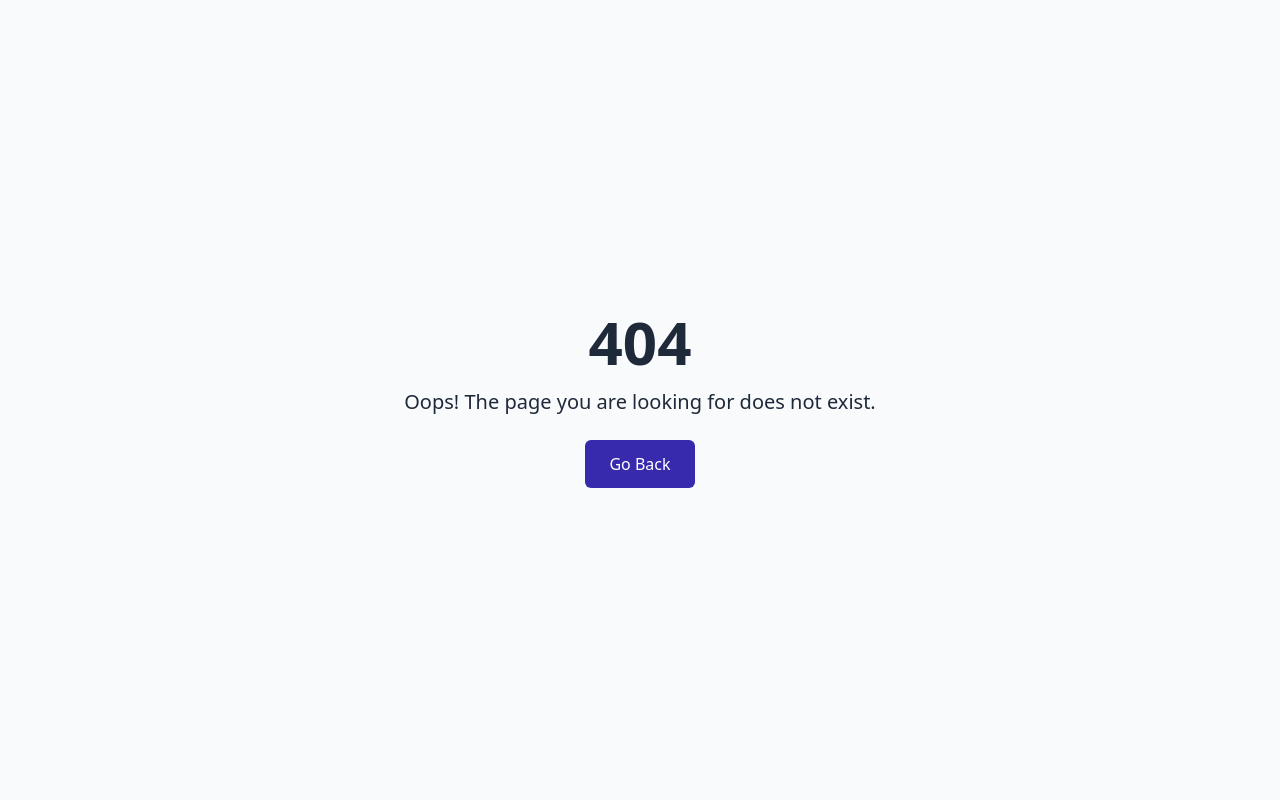
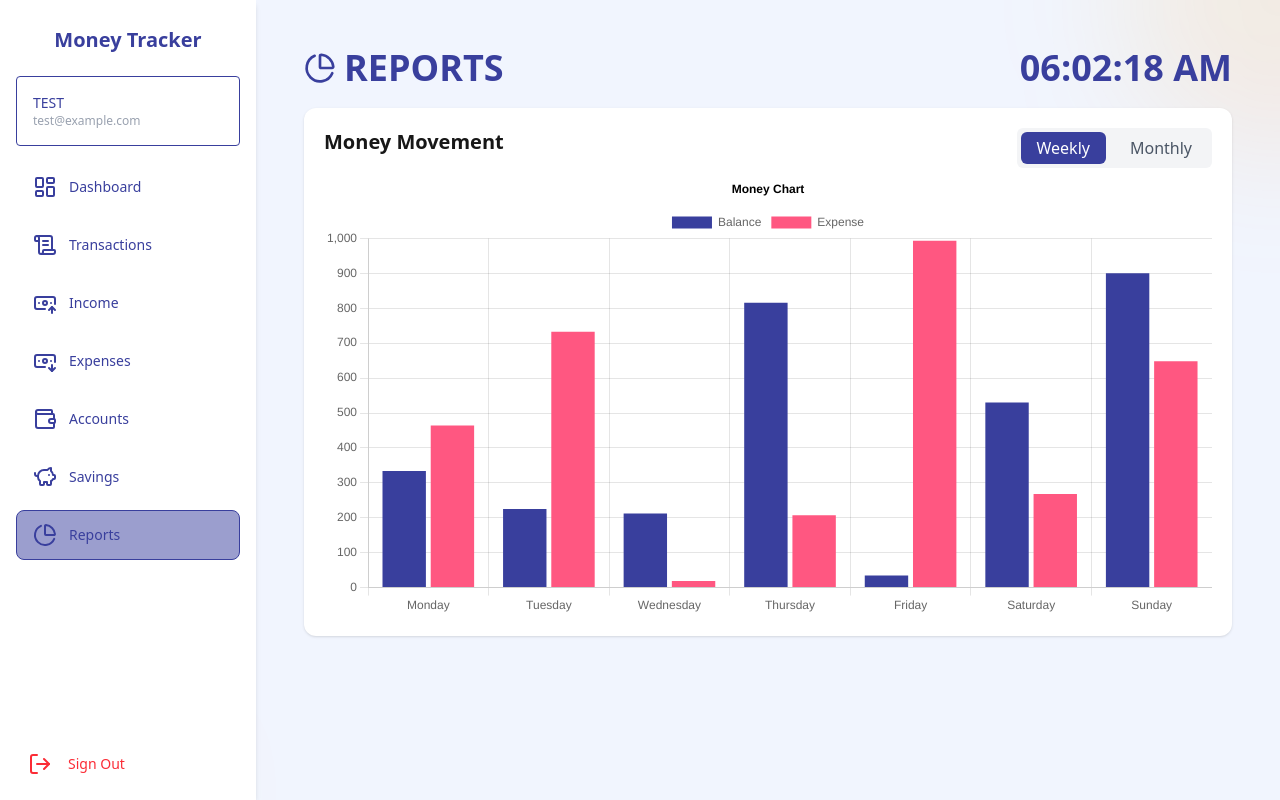
Before and after one commit to jayvie2007/MoneyTracker, a Next.js app: page /reports in a window 1280 px wide. Before the commit this address had no page. Built offline with nearby package versions, Linux system fonts and the light colour scheme.

Commit message:
added new list in sidebar and pages

```diff
--- /dev/null
+++ b/src/app/accounts/layout.tsx
@@ -0,0 +1,15 @@
+'use client';
+
+import Sidebar from '@/components/Sidebar';
+
+export default function DashboardLayout({
+    children,
+}: {
+    children: React.ReactNode;
+}) {
+    return (
+        <Sidebar>
+            {children}
+        </Sidebar>
+    );
+}
--- /dev/null
+++ b/src/app/accounts/page.tsx
@@ -0,0 +1,24 @@
+"use client";
+
+import TimeToday from "@/components/reusable/TimeToday";
+import { Wallet } from "lucide-react";
+
+export default function IncomePage() {
+    return (
+        <div className="flex flex-col h-screen p-12">
+            {/* Header */}
+            <div className="flex w-full justify-between mb-5">
+                <div className="flex items-center gap-2 text-[#393F9D]">
+                    <Wallet className="w-8 h-8 text-[#393F9D]" />
+                    <h5 className="font-extrabold text-4xl">ACCOUNTS</h5>
+                </div>
+                <TimeToday />
+            </div>
+
+            {/* Body */}
+            <div className="flex justify-between w-full gap-4">
+
+            </div>
+        </div>
+    );
+}
--- /dev/null
+++ b/src/app/reports/layout.tsx
@@ -0,0 +1,15 @@
+'use client';
+
+import Sidebar from '@/components/Sidebar';
+
+export default function DashboardLayout({
+    children,
+}: {
+    children: React.ReactNode;
+}) {
+    return (
+        <Sidebar>
+            {children}
+        </Sidebar>
+    );
+}
--- /dev/null
+++ b/src/app/reports/page.tsx
@@ -0,0 +1,25 @@
+"use client";
+
+import MoneyMovement from "@/components/reports/MoneyMovement";
+import TimeToday from "@/components/reusable/TimeToday";
+import { ChartPie } from "lucide-react";
+
+export default function IncomePage() {
+    return (
+        <div className="flex flex-col p-12">
+            {/* Header */}
+            <div className="flex w-full justify-between mb-5">
+                <div className="flex items-center gap-2 text-[#393F9D]">
+                    <ChartPie className="w-8 h-8 text-[#393F9D]" />
+                    <h5 className="font-extrabold text-4xl">REPORTS</h5>
+                </div>
+                <TimeToday />
+            </div>
+
+            {/* Body */}
+            <div className="flex justify-between w-full">
+                <MoneyMovement />
+            </div>
+        </div>
+    );
+}
--- /dev/null
+++ b/src/app/savings/layout.tsx
@@ -0,0 +1,15 @@
+'use client';
+
+import Sidebar from '@/components/Sidebar';
+
+export default function DashboardLayout({
+    children,
+}: {
+    children: React.ReactNode;
+}) {
+    return (
+        <Sidebar>
+            {children}
+        </Sidebar>
+    );
+}
--- /dev/null
+++ b/src/app/savings/page.tsx
@@ -0,0 +1,24 @@
+"use client";
+
+import TimeToday from "@/components/reusable/TimeToday";
+import { PiggyBank } from "lucide-react";
+
+export default function IncomePage() {
+    return (
+        <div className="flex flex-col h-screen p-12">
+            {/* Header */}
+            <div className="flex w-full justify-between mb-5">
+                <div className="flex items-center gap-2 text-[#393F9D]">
+                    <PiggyBank className="w-8 h-8 text-[#393F9D]" />
+                    <h5 className="font-extrabold text-4xl">SAVINGS</h5>
+                </div>
+                <TimeToday />
+            </div>
+
+            {/* Body */}
+            <div className="flex justify-between w-full gap-4">
+
+            </div>
+        </div>
+    );
+}
--- /dev/null
+++ b/src/app/transactions/layout.tsx
@@ -0,0 +1,15 @@
+'use client';
+
+import Sidebar from '@/components/Sidebar';
+
+export default function DashboardLayout({
+    children,
+}: {
+    children: React.ReactNode;
+}) {
+    return (
+        <Sidebar>
+            {children}
+        </Sidebar>
+    );
+}
--- /dev/null
+++ b/src/app/transactions/page.tsx
@@ -0,0 +1,24 @@
+"use client";
+
+import TimeToday from "@/components/reusable/TimeToday";
+import { ScrollText } from "lucide-react";
+
+export default function IncomePage() {
+    return (
+        <div className="flex flex-col h-screen p-12">
+            {/* Header */}
+            <div className="flex w-full justify-between mb-5">
+                <div className="flex items-center gap-2 text-[#393F9D]">
+                    <ScrollText className="w-8 h-8 text-[#393F9D]" />
+                    <h5 className="font-extrabold text-4xl">TRANSACTIONS</h5>
+                </div>
+                <TimeToday />
+            </div>
+
+            {/* Body */}
+            <div className="flex justify-between w-full gap-4">
+
+            </div>
+        </div>
+    );
+}
--- a/src/components/Sidebar.tsx
+++ b/src/components/Sidebar.tsx
@@ -1,6 +1,6 @@
 'use client';
 
-import { BanknoteArrowDown, BanknoteArrowUp, LayoutDashboard, LogOut } from 'lucide-react';
+import { BanknoteArrowDown, BanknoteArrowUp, ChartPie, FileText, LayoutDashboard, LogOut, PiggyBank, ScrollText, Wallet } from 'lucide-react';
 import Link from 'next/link';
 import { usePathname, useRouter } from 'next/navigation';
 import { useState } from 'react';
@@ -20,8 +20,12 @@ export default function Sidebar({ children }: SidebarProps) {
 
     const navigation = [
         { name: 'Dashboard', href: '/dashboard', icon: <LayoutDashboard /> },
+        { name: 'Transactions', href: '/transactions', icon: <ScrollText /> },
         { name: 'Income', href: '/income', icon: <BanknoteArrowUp /> },
         { name: 'Expenses', href: '/expenses', icon: <BanknoteArrowDown /> },
+        { name: 'Accounts', href: '/accounts', icon: <Wallet  /> },
+        { name: 'Savings', href: '/savings', icon: <PiggyBank  /> },
+        { name: 'Reports', href: '/reports', icon: <ChartPie /> },
     ];
 
     const isCurrentPath = (href: string) => {
--- /dev/null
+++ b/src/components/reports/MoneyMovement.tsx
@@ -0,0 +1,107 @@
+"use client";
+
+import { faker } from '@faker-js/faker';
+import {
+    BarElement,
+    CategoryScale,
+    Chart as ChartJS,
+    Legend,
+    LinearScale,
+    Title,
+    Tooltip,
+} from 'chart.js';
+import { useEffect, useState } from "react";
+import { Bar } from 'react-chartjs-2';
+
+ChartJS.register(
+    CategoryScale,
+    LinearScale,
+    BarElement,
+    Title,
+    Tooltip,
+    Legend
+);
+
+export const options = {
+    responsive: true,
+    plugins: {
+        legend: {
+            position: 'top' as const,
+        },
+        title: {
+            display: true,
+            text: 'Money Chart',
+            color: 'text-black'
+        },
+    },
+};
+
+const weeklyLabels = ["Monday", "Tuesday", "Wednesday", "Thursday", "Friday", "Saturday", "Sunday"];
+const monthlyLabels = [
+    "Jan", "Feb", "March", "Apr", "May", "June",
+    "July", "Aug", "Sep", "Oct", "Nov", "Dec",
+];
+
+const MoneyMovement = ({ }) => {
+    const [tab, setTab] = useState<"weekly" | "monthly">("weekly");
+    const labels = tab === "weekly" ? weeklyLabels : monthlyLabels;
+    const [windowWidth, setWindowWidth] = useState<number | null>(null);
+    useEffect(() => {
+        if (typeof window !== 'undefined') {
+            // Set initial width
+            setWindowWidth(window.innerWidth);
+
+            const handleResize = () => {
+                setWindowWidth(window.innerWidth);
+            };
+
+            window.addEventListener('resize', handleResize);
+            return () => window.removeEventListener('resize', handleResize);
+        }
+    }, []);
+
+    const data = {
+        labels,
+        datasets: [
+            {
+                label: 'Balance',
+                data: labels.map(() => faker.number.int({ min: 0, max: 1000 })),
+                backgroundColor: '#393F9D',
+            },
+            {
+                label: 'Expense',
+                data: labels.map(() => faker.number.int({ min: 0, max: 1000 })),
+                backgroundColor: '#FF5781',
+            },
+        ],
+    };
+    return (
+        <div className="bg-white rounded-xl shadow-sm p-5 flex flex-col gap-1 w-full">
+            <div className="flex justify-between">
+                <h1 className="font-bold text-xl">Money Movement</h1>
+                <div className="flex gap-2 bg-gray-100 rounded-md p-1">
+                    <button
+                        onClick={() => setTab("weekly")}
+                        className={`px-4 py-1 rounded-md font-medium transition cursor-pointer ${tab === "weekly" ? "bg-[#393F9D] text-white" : "text-gray-600 hover:text-white hover:hover:bg-indigo-600"
+                            }`}
+                    >
+                        Weekly
+                    </button>
+                    <button
+                        onClick={() => setTab("monthly")}
+                        className={`px-4 py-1 rounded-md font-medium transition cursor-pointer ${tab === "monthly" ? "bg-[#393F9D] text-white" : "text-gray-600 hover:text-white hover:hover:bg-indigo-600"
+                            }`}
+                    >
+                        Monthly
+                    </button>
+                </div>
+            </div>
+
+            <div className="flex flex-col items-center justify-center gap-2">
+                <Bar key={windowWidth} options={options} data={data} />
+            </div>
+        </div>
+    );
+};
+
+export default MoneyMovement;
```
